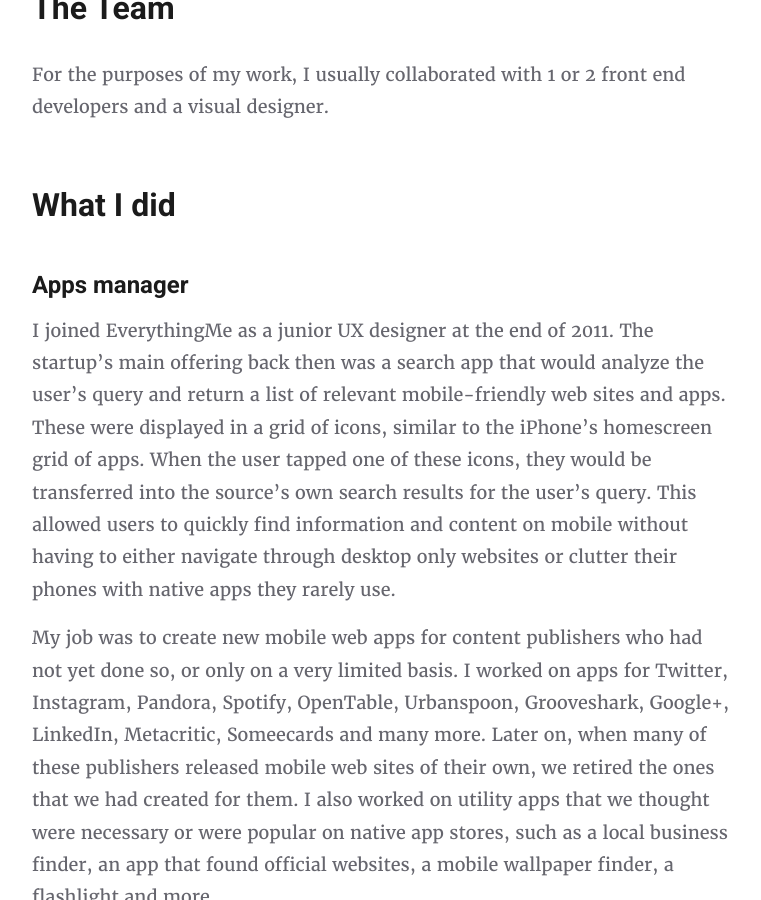
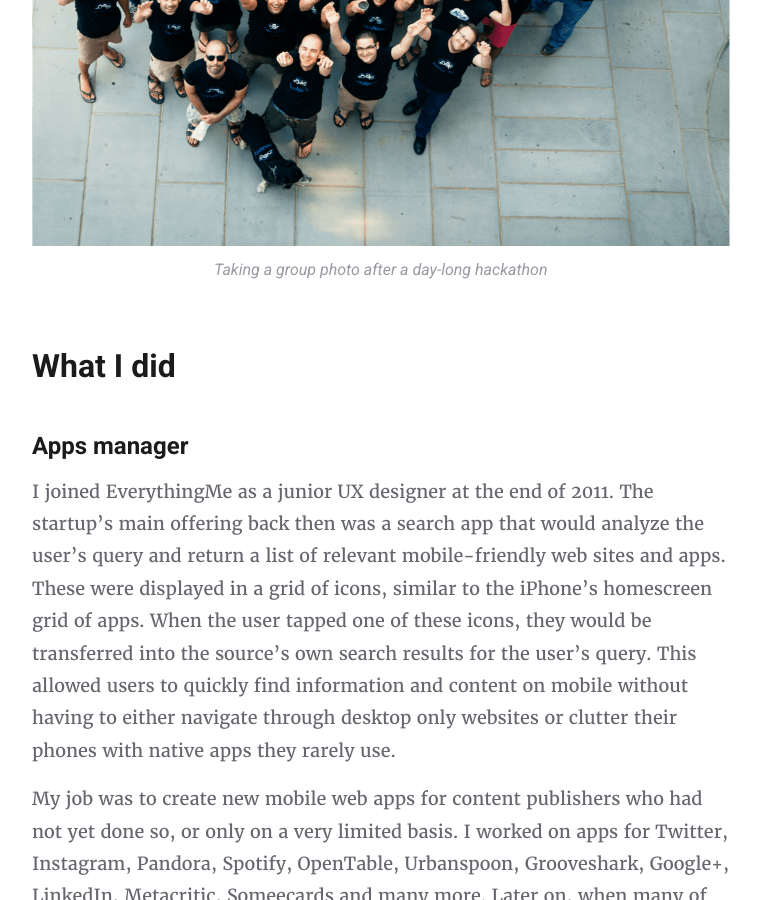
Before and after one commit to yosefw/yosefw.github.io, a Jekyll site: the page built from projects/everythingme/index.md, in a window 1280 px wide and 900 px high, scrolled down 2224 px. Shown: the whole window, without its empty margins (138-899 px from the left). Built offline with Jekyll 4.4.1, drawn with Linux system fonts in a browser that asks for light colours; nearby versions of some CDN libraries; library files that are not in the unit come from our copies; comment, search, counter and statistics services are not loaded.

Commit message:
Added new figure to EverythingMe

```diff
--- a/projects/everythingme/index.md
+++ b/projects/everythingme/index.md
@@ -17,6 +16,14 @@
 ## The Team
 
 For the purposes of my work, I usually collaborated with 1 or 2 front end developers and a visual designer.
+
+<figure>
+  <img src="assets/everyone.png" />
+  <figcaption>
+    Taking a group photo after a day-long hackathon
+  </figcaption>
+</figure>
+
 
 ## What I did
 
```
Also changed, not shown: other parts of projects/everythingme/index.md (+0 -1 lines), projects/everythingme/assets/everyone.png (renamed from projects/everythingme/assets/cover-img.png).
